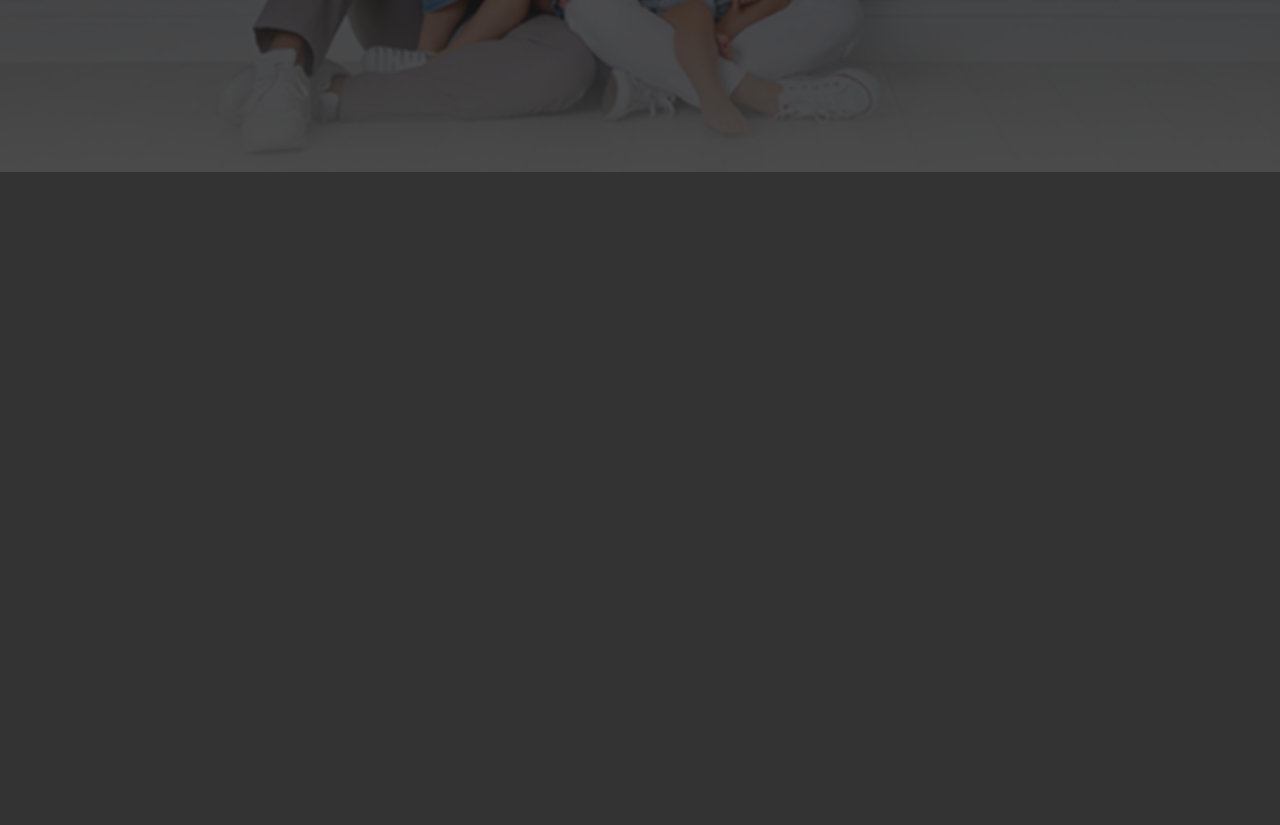
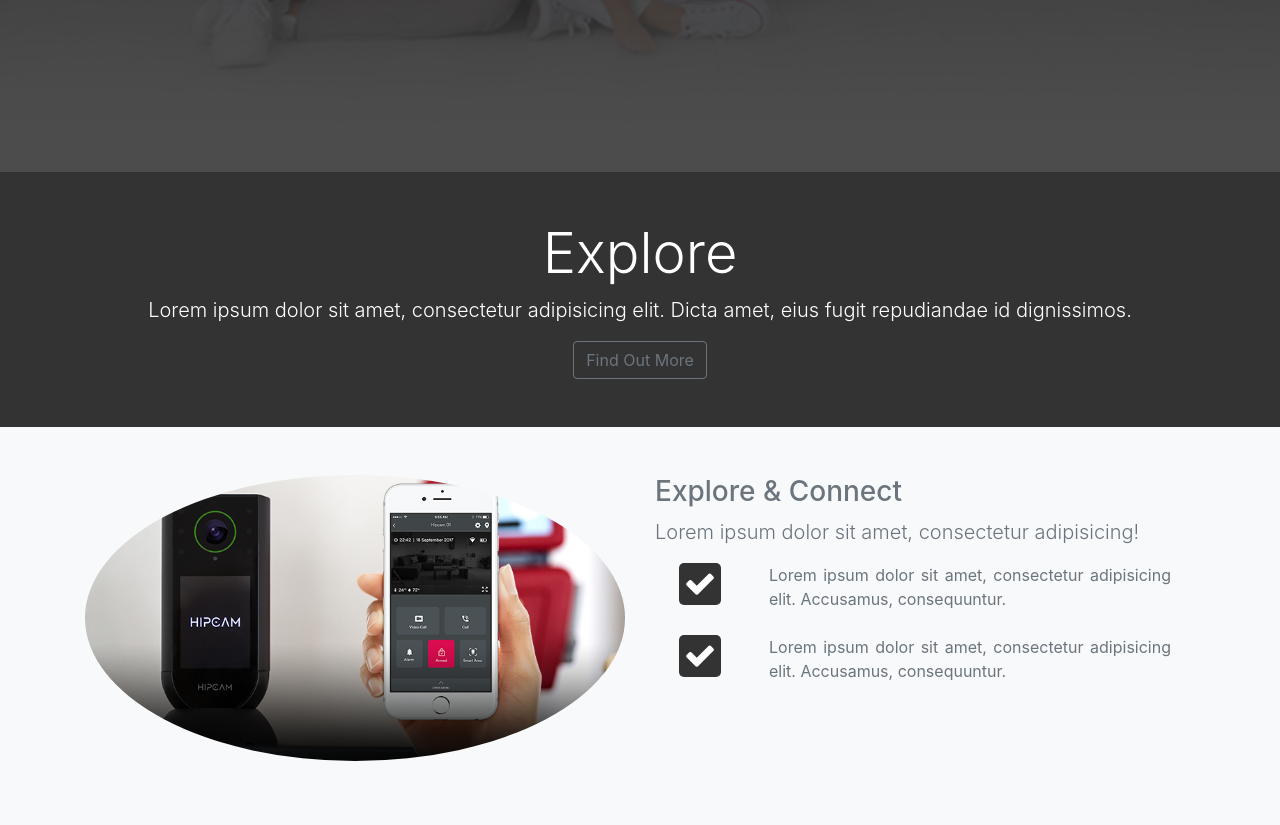
Before and after one commit to Kevinoleon/Page1-with-bs4-sass-gulp, a website: page src/index.html in a window 1280 px wide. Shown: the part 528-1353 px from the top of the page. Before the commit the page ends 800 px from the top, so only its background shows below. Drawn offline with nearby package versions, Linux system fonts and the light colour scheme; files that its build step writes are made by us from their sources.

Commit message:
agregué sección de explore

```diff
--- a/src/index.html
+++ b/src/index.html
@@ -87,11 +87,56 @@
                                  </div>
                              </div>
                          </div>
-
                      </div>
                  </div>
              </div>
          </header>
+
+     <!-- Explore-->
+      <!-- Explore HEAD -->
+      <section id="explore-head-section">
+          <div class="container">
+              <div class="row">
+                  <div class="col text-center py-5">
+                      <h1 class="display-4">Explore</h1>
+                      <p class="lead">
+                          Lorem ipsum dolor sit amet, consectetur adipisicing elit. Dicta amet, eius fugit repudiandae id dignissimos.
+                      </p>
+                      <a href="#" class="btn btn-outline-secondary"> Find Out More</a>
+                  </div>
+              </div>
+          </div>
+      </section>
+      <!-- Explore Sectiom -->
+       <section id="explore-section" class="bg-light text-muted py-5">
+           <div class="container">
+               <div class="row">
+                   <div class="col-md-6">
+                       <img src="img/home-serv-3.png" alt="" class="img-fluid mb-3 rounded-circle">
+                   </div>
+                   <div class="col-md-6">
+                       <h3>Explore & Connect</h3>
+                           <p class="lead">Lorem ipsum dolor sit amet, consectetur adipisicing!</p>
+                    <div class="d-flex">
+                        <div class="px-4 align-self-start">
+                            <i class="fa fa-check fa-2x"></i>
+                        </div>
+                        <div class="px-4 text-justify align-self-end">
+                            <p>Lorem ipsum dolor sit amet, consectetur adipisicing elit. Accusamus, consequuntur.</p>
+                        </div>
+                    </div>
+                    <div class="d-flex">
+                        <div class="px-4 py-2 align-self-start">
+                            <i class="fa fa-check fa-2x"></i>
+                        </div>
+                        <div class="px-4 py-2 text-justify align-self-end">
+                            <p>Lorem ipsum dolor sit amet, consectetur adipisicing elit. Accusamus, consequuntur.</p>
+                        </div>
+                    </div>
+                   </div>
+               </div>
+           </div>
+       </section>
 
         <script src="js/jquery.min.js"></script>
         <script src="js/popper.min.js"></script>
--- a/src/scss/style.scss
+++ b/src/scss/style.scss
@@ -8,10 +8,11 @@ body{
 	opacity: 0.9;
 }
 #home-section{
+
 	background: url(../img/home-serv-1.png);
 	background-repeat:no-repeat;
 	background-size:cover;
-	background-attachment: fixed;
+	/*background-attachment: fixed;*/
 	min-height:700px;
 }
 
@@ -38,3 +39,10 @@ body{
 	padding: 5px;
 	border-radius: 5px;
 }
+
+#explore-section .fa, #share-section .fa{
+	background: #333;
+	color: #fff;
+	padding: 5px;
+	border-radius: 5px;
+}
```
Lines whose indentation alone changed are shown as unchanged.
